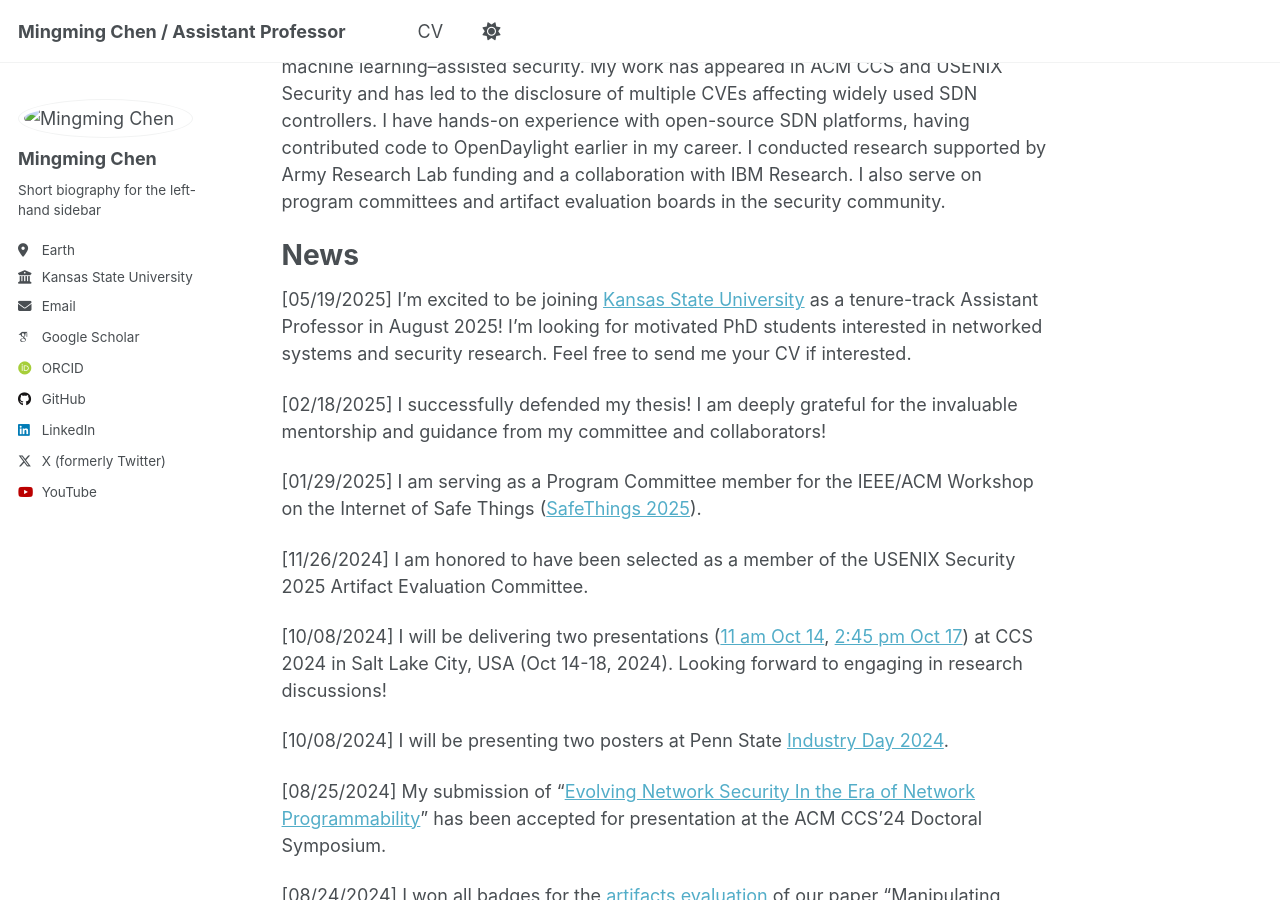
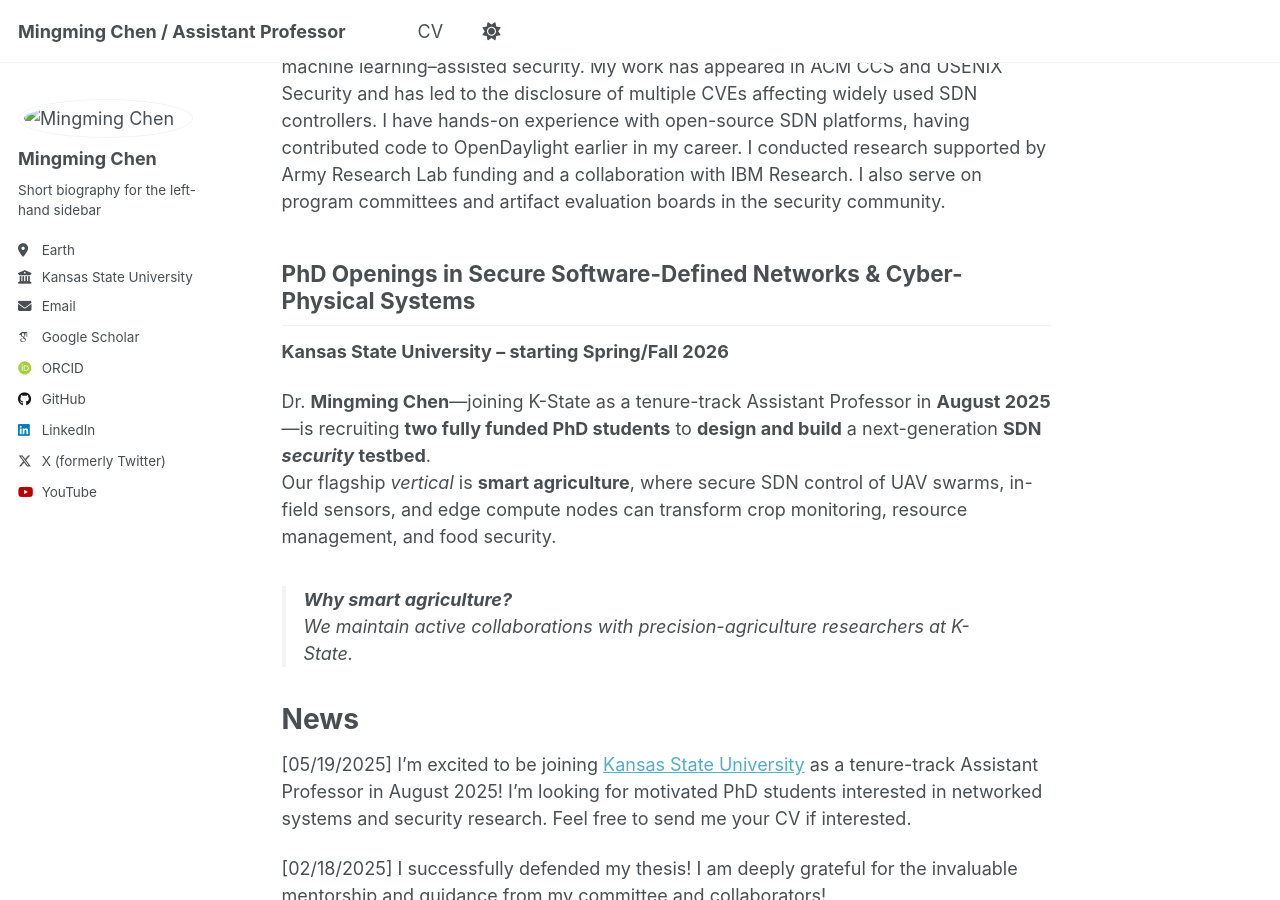
Before and after one commit to mzc796/mzc796.github.io, a Jekyll site: the page built from _pages/about.md, in a window 1280 px wide and 900 px high, scrolled down 250 px. Built offline with Jekyll 4.4.1, drawn with Linux system fonts in a browser that asks for light colours; some web fonts are replaced; a script that is not in the unit is left out.

Commit message:
Update about.md

```diff
--- a/_pages/about.md
+++ b/_pages/about.md
@@ -8,6 +8,14 @@ redirect_from:
 ---
 Welcome to Mingming's webpage! I am an incoming assistant professor in Computer Science at Kansas State University. I recently earned my Ph.D. in Computer Science and Engineering from Penn State University. I am honored to be advised by [Tom La Porta](https://www.cse.psu.edu/~tfl12/) and [Trent Jaeger](https://www.trentjaeger.com/). I am also grateful for the collaboration and guidance from [Teryl Taylor](https://research.ibm.com/people/teryl-taylor) and [Fred Araujo](https://research.ibm.com/people/frederico-araujo). My research focuses on network security, with interests in Software-Defined Networking (SDN) security, optimization for defense placement, P4 programming, and machine learning–assisted security. My work has appeared in ACM CCS and USENIX Security and has led to the disclosure of multiple CVEs affecting widely used SDN controllers. I have hands-on experience with open-source SDN platforms, having contributed code to OpenDaylight earlier in my career. I conducted research supported by Army Research Lab funding and a collaboration with IBM Research. I also serve on program committees and artifact evaluation boards in the security community.
 
+## PhD Openings in Secure Software-Defined Networks & Cyber-Physical Systems
+**Kansas State University – starting Spring/Fall 2026**
+
+Dr. **Mingming Chen**—joining K-State as a tenure-track Assistant Professor in **August 2025**—is recruiting **two fully funded PhD students** to **design and build** a next-generation **SDN *security* testbed**.
+Our flagship *vertical* is **smart agriculture**, where secure SDN control of UAV swarms, in-field sensors, and edge compute nodes can transform crop monitoring, resource management, and food security.
+
+> **Why smart agriculture?**
+> We maintain active collaborations with precision-agriculture researchers at K-State.
 
 News
 ======
```
